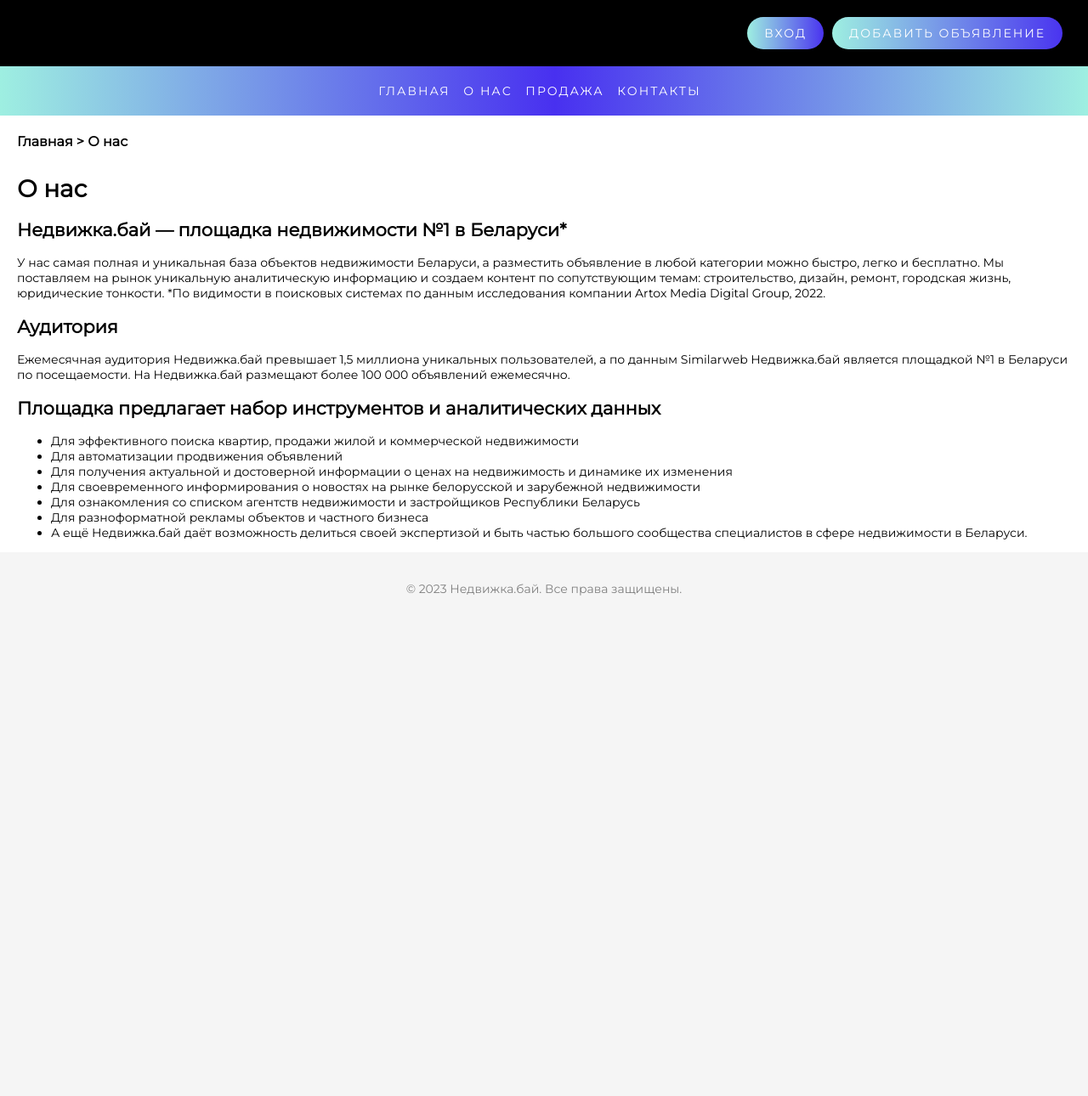
After one commit to yahoryakubovich/Nedvizhka.by, a Django app: page /about/ in a window 1280 px wide. The commit adds this page. Shown: the whole page at 85% size. Run offline with Django 4.2, Linux system fonts and the light colour scheme.

Commit message:
Вёрстка блока about и его маршрутизации

```diff
--- a/nedvizhka/nedvizhka/urls.py
+++ b/nedvizhka/nedvizhka/urls.py
@@ -20,6 +20,7 @@ from .views import *
 
 urlpatterns = [
     path('', TemplateView.as_view(template_name="nedvizhka.html"), name="nedvizhka"),
+    path('about/', TemplateView.as_view(template_name="about.html"), name="about"),
     path('admin/', admin.site.urls),
     path('sale/', include("sale.urls"))
 ]
--- a/nedvizhka/sale/static/css/styles.css
+++ b/nedvizhka/sale/static/css/styles.css
@@ -83,6 +83,26 @@ footer {
     flex-wrap: wrap;
 }
 
+
+.about {
+    display: flex;
+    justify-content: left;
+    flex-wrap: wrap;
+    margin: 10px 20px;
+    font-size: 8px;
+    text-decoration: none;
+}
+
+.about a {
+    color: black;
+    text-decoration: none;
+}
+.info {
+    justify-content: left;
+    flex-wrap: wrap;
+    margin: 10px 20px;
+    text-decoration: none;
+}
 .product-card {
     height: 360px;
     display: flex;
--- /dev/null
+++ b/nedvizhka/sale/templates/about.html
@@ -0,0 +1,33 @@
+{% extends "base.html" %}
+{% block content %}
+    <div class="about">
+        <h1><a href="{% url "nedvizhka" %}">Главная</a> > О нас</h1>
+    </div>
+    <div class="info">
+        <h1>О нас</h1>
+        <h2>Недвижка.бай — площадка недвижимости №1 в Беларуси*</h2>
+        <a>У нас самая полная и уникальная база объектов недвижимости Беларуси, а разместить объявление в любой
+            категории можно быстро, легко и бесплатно. Мы поставляем на рынок уникальную аналитическую информацию и
+            создаем контент по сопутствующим темам: строительство, дизайн, ремонт, городская жизнь, юридические
+            тонкости.</a>
+
+        <a>*По видимости в поисковых системах по данным исследования компании Artox Media Digital Group, 2022.</a>
+        <h2>Аудитория</h2>
+        <a>Ежемесячная аудитория Недвижка.бай превышает 1,5 миллиона уникальных пользователей, а по данным Similarweb
+            Недвижка.бай является площадкой №1 в Беларуси по посещаемости.</a>
+        <a>На Недвижка.бай размещают более 100 000 объявлений ежемесячно.</a>
+        <h2>Площадка предлагает набор инструментов и аналитических данных</h2>
+        <ul>
+            <li>Для эффективного поиска квартир, продажи жилой и коммерческой недвижимости</li>
+            <li>Для автоматизации продвижения объявлений</li>
+            <li>Для получения актуальной и достоверной информации о ценах на недвижимость и динамике их изменения</li>
+            <li>Для своевременного информирования о новостях на рынке белорусской и зарубежной недвижимости</li>
+            <li>Для ознакомления со списком агентств недвижимости и застройщиков Республики Беларусь</li>
+            <li>Для разноформатной рекламы объектов и частного бизнеса</li>
+            <li>А ещё Недвижка.бай даёт возможность делиться своей экспертизой и быть частью большого сообщества
+                специалистов в
+                сфере недвижимости в Беларуси.
+            </li>
+        </ul>
+    </div>
+{% endblock %}
--- a/nedvizhka/sale/templates/base.html
+++ b/nedvizhka/sale/templates/base.html
@@ -19,7 +19,7 @@
 <nav>
     <ul>
         <li><a href="{% url "nedvizhka" %}">Главная</a></li>
-        <li><a href="#">О нас</a></li>
+        <li><a href="{% url "about" %}">О нас</a></li>
         <li><a href="{% url "flat" %}">Продажа</a></li>
         <li><a href="#">Контакты</a></li>
     </ul>
```
